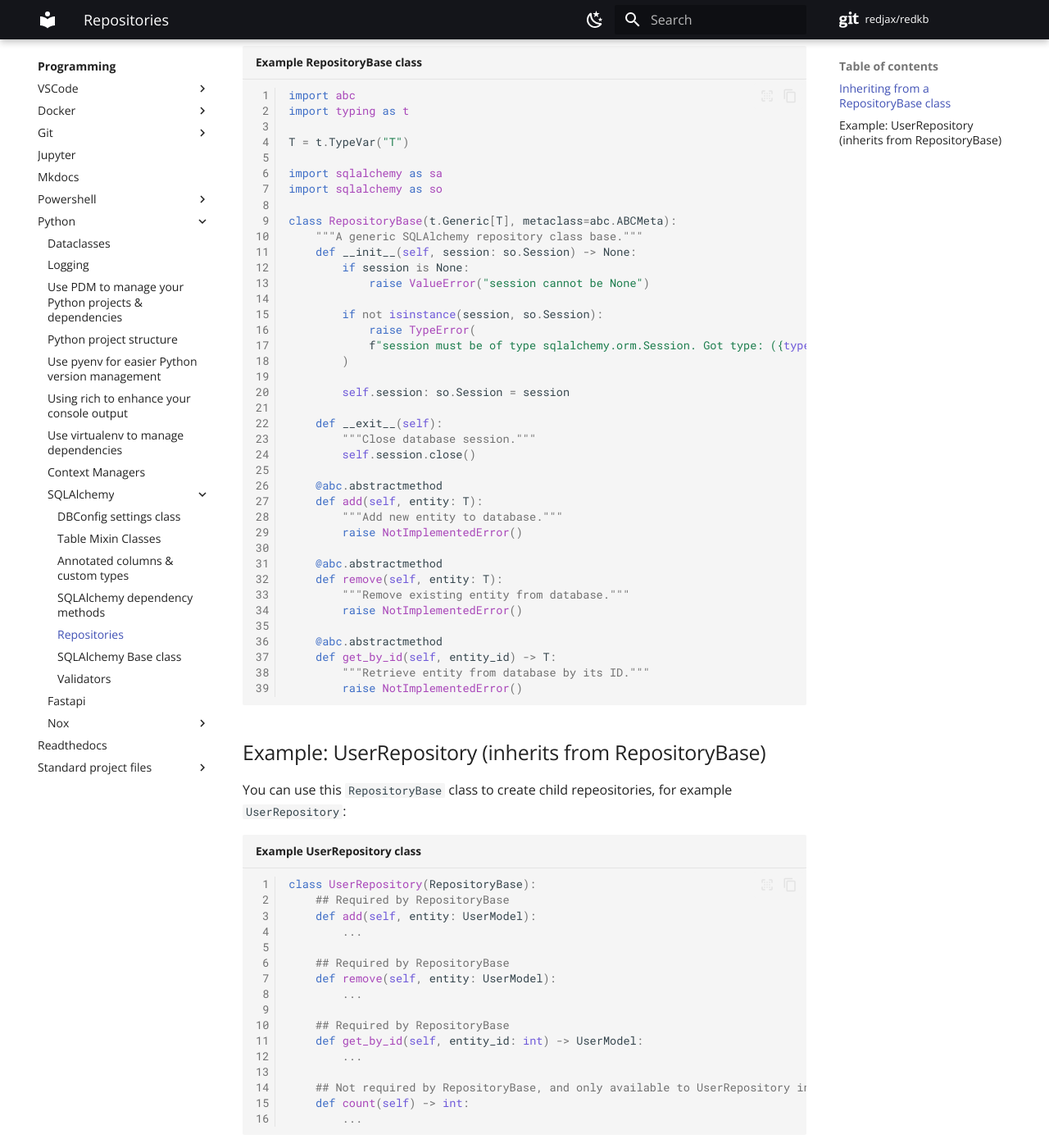
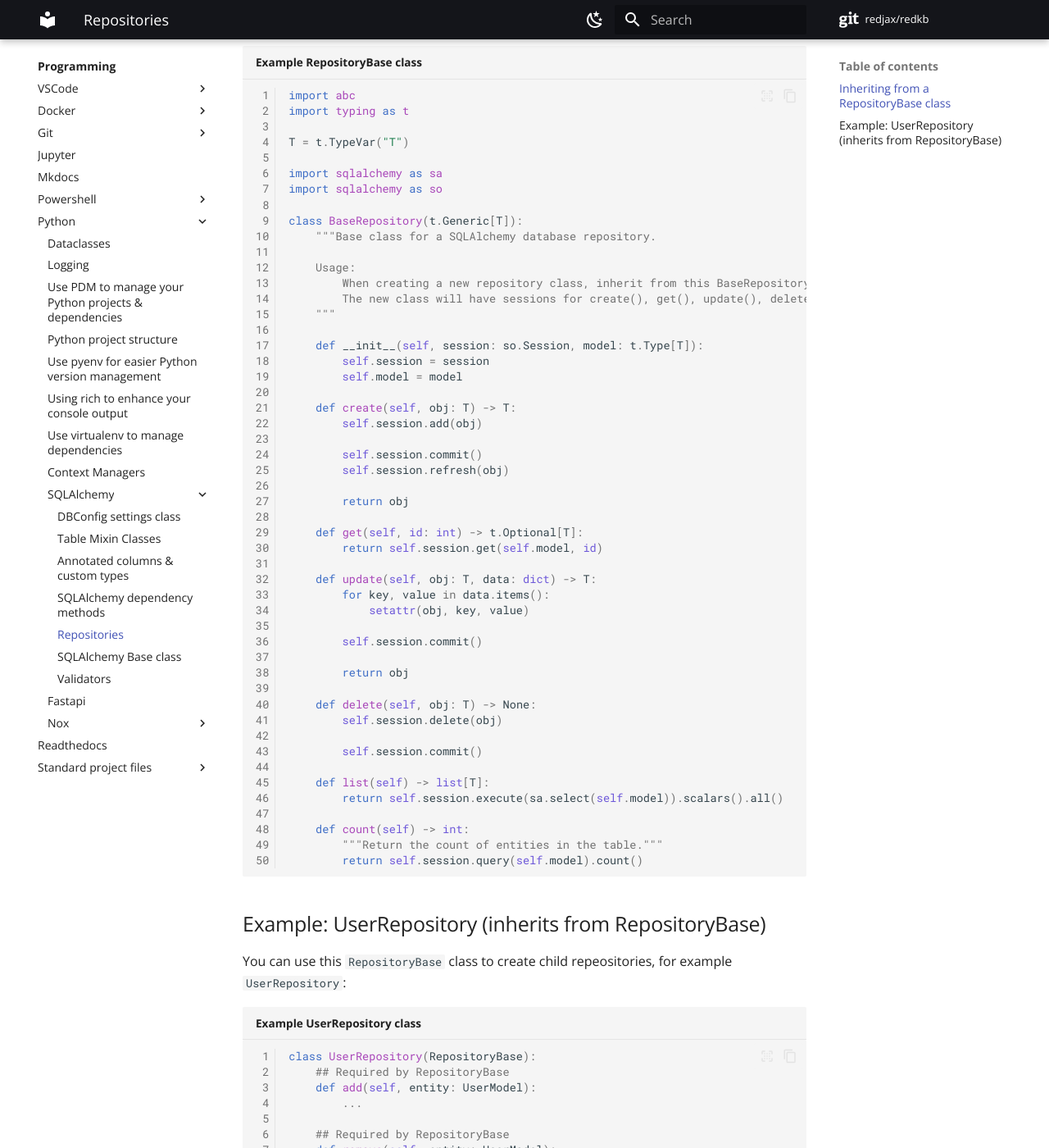
Before and after one commit to redjax/redkb, an MkDocs documentation site: the page built from docs/programming/python/SQLAlchemy/repositories.md, in a window 1280 px wide and 1400 px high, scrolled down 903 px. Shown: the whole window at 82% size. Built offline with MkDocs 1.6.1 and Material for MkDocs 9.7.7, drawn with Linux system fonts in a browser that asks for light colours; comment, search, counter and statistics services are not loaded.

Commit message:
Update BaseRepository class for SQLAlchemy

````diff
--- a/docs/programming/python/SQLAlchemy/repositories.md
+++ b/docs/programming/python/SQLAlchemy/repositories.md
@@ -33,37 +33,48 @@ T = t.TypeVar("T")
 import sqlalchemy as sa
 import sqlalchemy as so
 
-class RepositoryBase(t.Generic[T], metaclass=abc.ABCMeta):
-	"""A generic SQLAlchemy repository class base."""
-    def __init__(self, session: so.Session) -> None:
-        if session is None:
-            raise ValueError("session cannot be None")
+class BaseRepository(t.Generic[T]):
+    """Base class for a SQLAlchemy database repository.
 
-        if not isinstance(session, so.Session):
-            raise TypeError(
-            f"session must be of type sqlalchemy.orm.Session. Got type: ({type(session)})"
-        )
+    Usage:
+        When creating a new repository class, inherit from this BaseRepository.
+        The new class will have sessions for create(), get(), update(), delete(), and list().
+    """
 
-        self.session: so.Session = session
+    def __init__(self, session: so.Session, model: t.Type[T]):
+        self.session = session
+        self.model = model
 
-    def __exit__(self):
-        """Close database session."""
-        self.session.close()
+    def create(self, obj: T) -> T:
+        self.session.add(obj)
 
-	@abc.abstractmethod
-	def add(self, entity: T):
-		"""Add new entity to database."""
-		raise NotImplementedError()
+        self.session.commit()
+        self.session.refresh(obj)
 
-	@abc.abstractmethod
-	def remove(self, entity: T):
-		"""Remove existing entity from database."""
-		raise NotImplementedError()
+        return obj
 
-	@abc.abstractmethod
-	def get_by_id(self, entity_id) -> T:
-		"""Retrieve entity from database by its ID."""
-		raise NotImplementedError()
+    def get(self, id: int) -> t.Optional[T]:
+        return self.session.get(self.model, id)
+
+    def update(self, obj: T, data: dict) -> T:
+        for key, value in data.items():
+            setattr(obj, key, value)
+
+        self.session.commit()
+
+        return obj
+
+    def delete(self, obj: T) -> None:
+        self.session.delete(obj)
+
+        self.session.commit()
+
+    def list(self) -> list[T]:
+        return self.session.execute(sa.select(self.model)).scalars().all()
+
+    def count(self) -> int:
+        """Return the count of entities in the table."""
+        return self.session.query(self.model).count()
 
 ```
 
````
